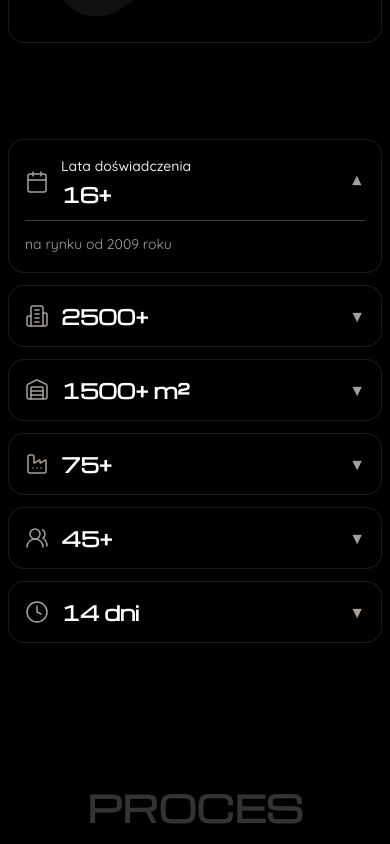
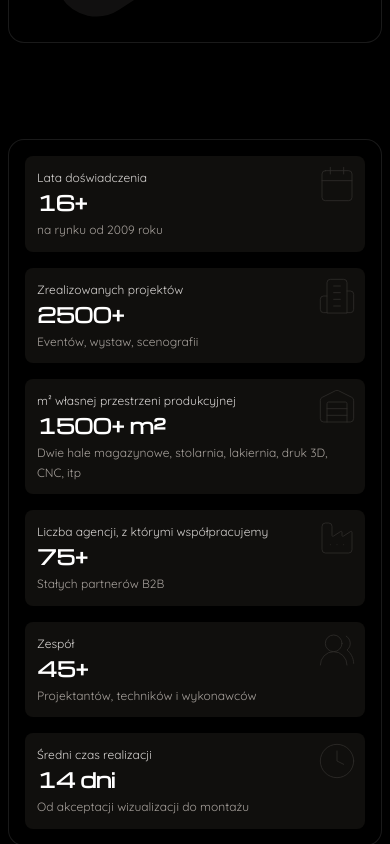
Before and after one commit to frankot/labo-v2, a Next.js app: page / in a window 390 px wide. Shown: the part 2820-3664 px from the top of the page. Built offline with nearby package versions, Linux system fonts and the light colour scheme.

Commit message:
stats mobile simplified

```diff
--- a/src/app/components/_main/Stats.tsx
+++ b/src/app/components/_main/Stats.tsx
@@ -10,7 +10,7 @@ import {
 } from "lucide-react";
 import Card from "../ui/card";
 import { motion, useMotionValue, useTransform, animate } from "framer-motion";
-import { useEffect, useRef, useState } from "react";
+import { useEffect, useRef } from "react";
 import { useInView } from "framer-motion";
 
 const stats = [
@@ -130,18 +130,9 @@ const DesktopStatCard = ({
   );
 };
 
-// Mobile StatBar component
-const MobileStatBar = ({
-  stat,
-  index,
-  isExpanded,
-  onToggle,
-}: {
-  stat: (typeof stats)[0];
-  index: number;
-  isExpanded: boolean;
-  onToggle: () => void;
-}) => {
+
+// MobileStatItem: single stat for mobile view
+const MobileStatItem = ({ stat, index }: { stat: typeof stats[0]; index: number }) => {
   const Icon = stat.Icon;
   const cardRef = useRef(null);
   const isInView = useInView(cardRef, {
@@ -158,13 +149,13 @@ const MobileStatBar = ({
         ease: "easeOut",
         delay: 0.3 + index * 0.1,
       });
-
       return controls.stop;
     }
   }, [count, stat.value, isInView, index]);
 
   return (
     <motion.div
+      key={stat.id}
       ref={cardRef}
       initial={{ opacity: 0, y: 20 }}
       animate={isInView ? { opacity: 1, y: 0 } : { opacity: 0, y: 20 }}
@@ -172,58 +163,37 @@ const MobileStatBar = ({
         duration: 0.6,
         delay: 0.1 + index * 0.1,
       }}
+      className="relative flex items-center gap-3 rounded-lg bg-stone-900/60 p-3"
     >
-      <div onClick={onToggle} className="cursor-pointer">
-        <Card className="p-4 transition-all duration-300 hover:bg-stone-800/50">
-          <div className="flex items-center justify-between">
-            <div className="flex items-center space-x-3">
-              <Icon size={24} strokeWidth={1.5} className="text-stone-400" />
-              <div>
-                <motion.dt
-                  className="text-sm font-medium text-stone-200"
-                  animate={{
-                    opacity: isExpanded ? 1 : 0,
-                    height: isExpanded ? "auto" : 0,
-                    marginBottom: isExpanded ? "0.25rem" : 0,
-                  }}
-                  transition={{ duration: 0.3, ease: "easeInOut" }}
-                  style={{ overflow: "hidden" }}
-                >
+      <div className="absolute top-2 right-2 z-0 opacity-20">
+        <Icon size={40} strokeWidth={0.5} className="text-stone-400" />
+      </div>
+      <div className="relative z-10 flex-1">
+        <dt className="text-xs leading-5 text-stone-300">
           {stat.name}
-                </motion.dt>
+        </dt>
         <dd className="font-michroma text-xl font-semibold tracking-tight text-white">
           <motion.span>{rounded}</motion.span>
           {stat.suffix}
         </dd>
-              </div>
-            </div>
-            <motion.div
-              animate={{ rotate: isExpanded ? 180 : 0 }}
-              transition={{ duration: 0.3 }}
-              className="text-stone-400"
-            >
-              ▼
-            </motion.div>
-          </div>
-
-          <motion.div
-            initial={false}
-            animate={{
-              height: isExpanded ? "auto" : 0,
-              opacity: isExpanded ? 1 : 0,
-            }}
-            transition={{ duration: 0.3, ease: "easeInOut" }}
-            className="overflow-hidden"
-          >
-            <div className="mt-3 border-t border-stone-700 pt-3">
-              <p className="text-sm leading-relaxed text-stone-400">
+        <p className="mt-1 text-xs leading-relaxed text-stone-400">
           {stat.description}
         </p>
       </div>
     </motion.div>
+  );
+};
+
+// Mobile Stats Layout - all stats in one card, styled for mobile
+const MobileStats = () => {
+  return (
+    <Card className="p-4 sm:p-6">
+      <dl className="grid grid-cols-1 gap-4">
+        {stats.map((stat, index) => (
+          <MobileStatItem key={stat.id} stat={stat} index={index} />
+        ))}
+      </dl>
     </Card>
-      </div>
-    </motion.div>
   );
 };
 
@@ -238,28 +208,7 @@ const DesktopStats = () => {
   );
 };
 
-// Mobile Stats Layout
-const MobileStats = () => {
-  const [expandedIndex, setExpandedIndex] = useState<number | null>(0);
-
-  const handleToggle = (index: number) => {
-    setExpandedIndex(expandedIndex === index ? null : index);
-  };
-
-  return (
-    <div className="space-y-3">
-      {stats.map((stat, index) => (
-        <MobileStatBar
-          key={stat.id}
-          stat={stat}
-          index={index}
-          isExpanded={expandedIndex === index}
-          onToggle={() => handleToggle(index)}
-        />
-      ))}
-    </div>
-  );
-};
+// ...existing code...
 
 export default function Stats() {
   return (
```
Lines whose indentation alone changed are shown as unchanged.
